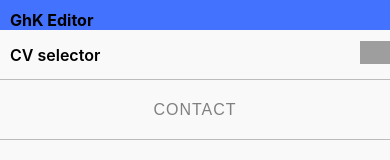
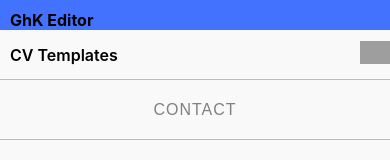
Before and after one commit to Ashkan-GhK/finalcveditor, a React (Create React App) app: page / in a window 390 px wide. Shown: the top 160 px of the page. Built offline with nearby package versions, Linux system fonts and the light colour scheme; grey boxes are pictures that could not be loaded.

Commit message:
editor mobile

```diff
--- a/src/components/mobileversion/mobilenavbar/MenuContainer.js
+++ b/src/components/mobileversion/mobilenavbar/MenuContainer.js
@@ -1,16 +1,18 @@
-import React, { useEffect, useState } from 'react';
-import { useSelector } from 'react-redux';
-import { useDispatch } from 'react-redux';
+import React, {  useState, useEffect } from 'react';
+import { useDispatch, useSelector } from 'react-redux';
 import '../mobilenavbar/MenuContainer.css';
 
 function MenuContainer() {
 
     const dispatch = useDispatch();
+    const showEditorItems = useSelector(state => state.editorMobile);
+
+
+    const[navTitle, setNavTitle] = useState("")
     const [isOpen, setIsOpen] = useState(false);
 
     function menuItems(e) {
 	setIsOpen(!isOpen);
-        // const btnValue = (e.target.value);
         console.log(isOpen);
 
         dispatch({
@@ -19,13 +21,18 @@ function MenuContainer() {
         })
     }
 
+    useEffect(()=>{
+	    setNavTitle(showEditorItems)
+	    console.log(navTitle)
+	    console.log(showEditorItems)
+    }, [showEditorItems])
 
 
 	return (
              <div className="menuContainer">
                 <div className="menuContainer__left">
-                {/* <p style={{display:"flex", justifyContent:"center", alignItems:"center",marginLeft:"20px"}}>{!mySection ? "CV Templates" : mySection}</p> */}
-		<p style={{marginLeft:"10px"}}>CV selector</p>
+                {/* <p >{!mySection ? "CV Templates" : mySection}</p> */}
+		<p style={{marginLeft:"10px"}}>{navTitle ? navTitle : "CV Templates"}</p>
                 </div>
                 <div className="menuContainer__right">
                     <div className="menuContainer__right__expand">
```
